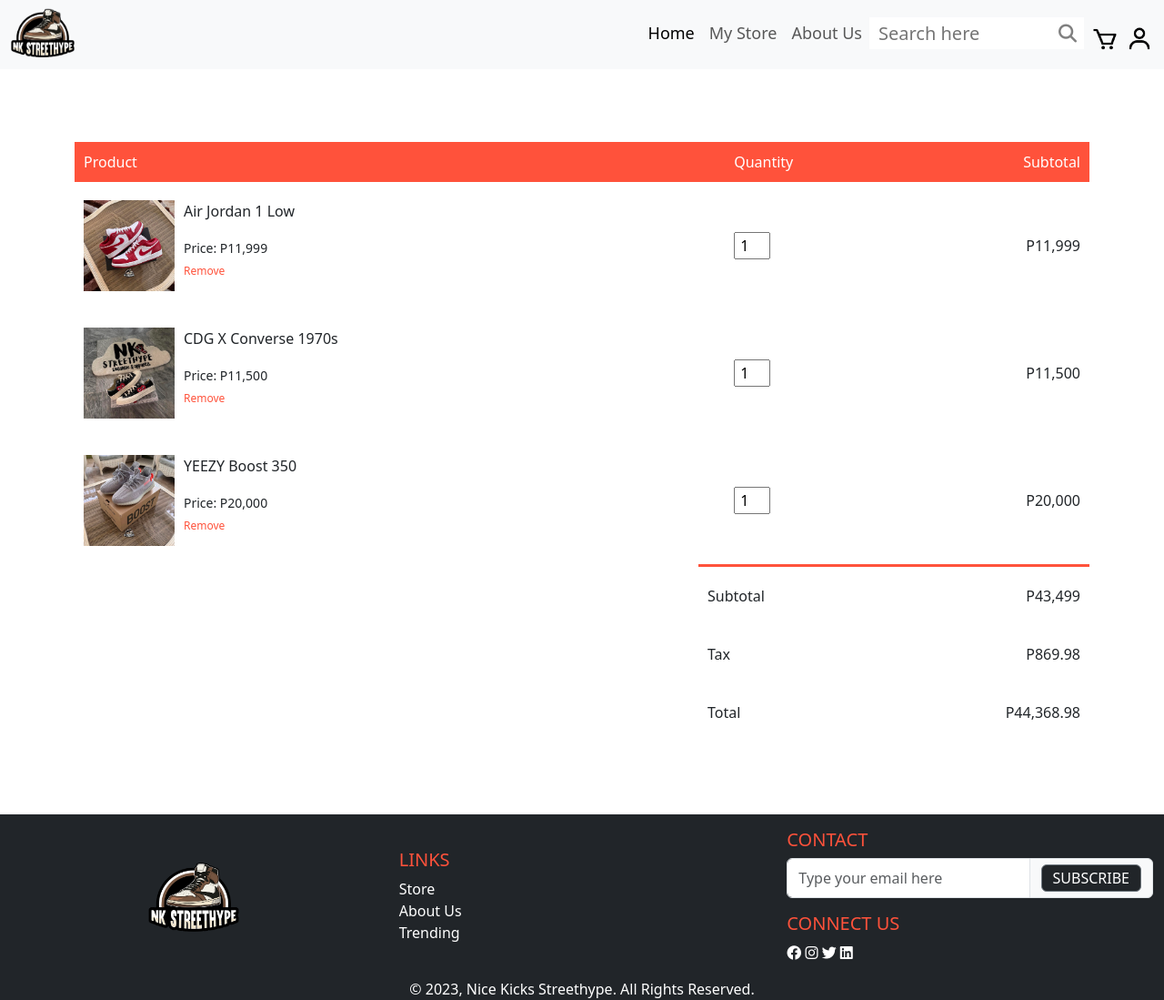
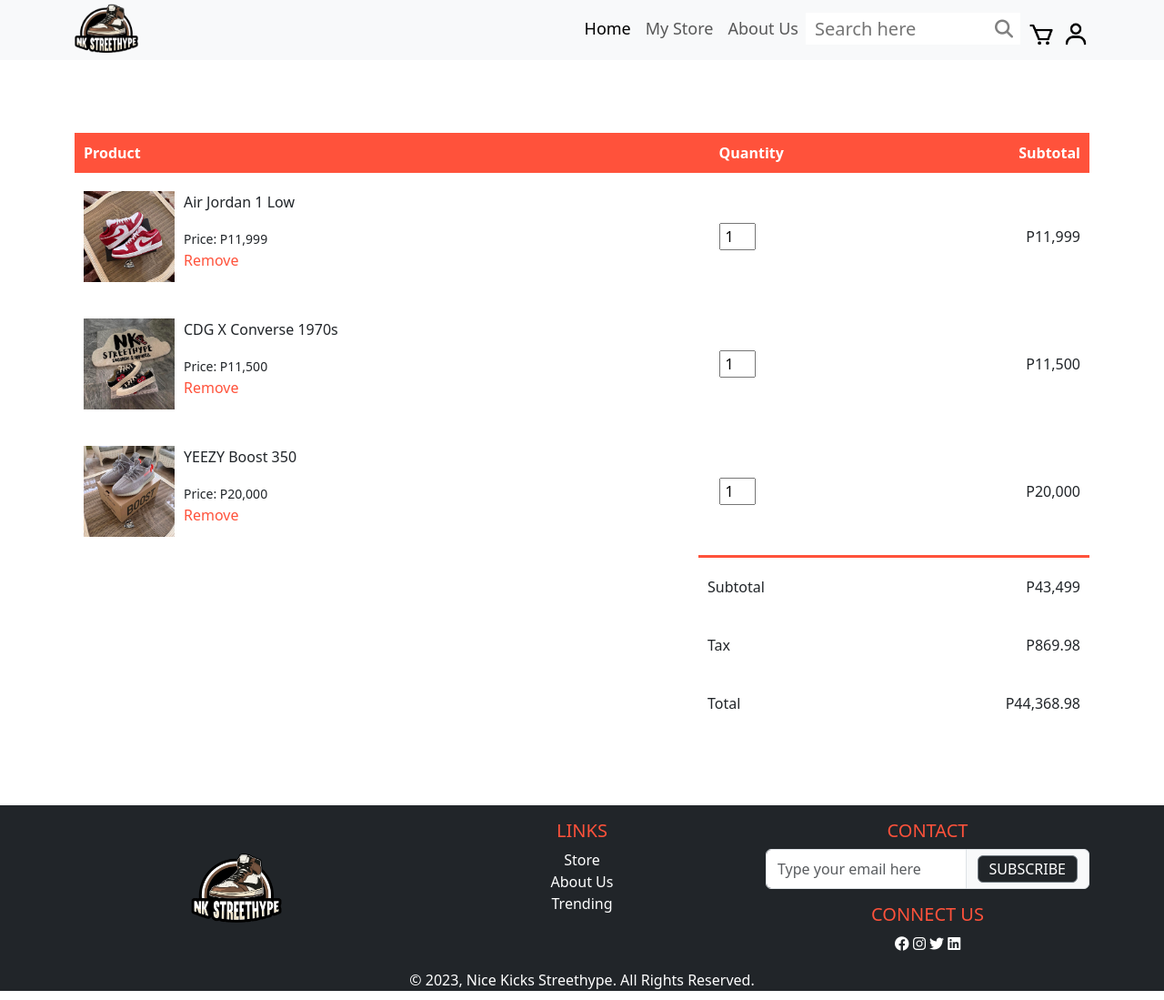
Before and after one commit to Kloy24/Final-MP1, a plain HTML site: page cart.html in a window 1280 px wide. Shown: the part 4-1103 px from the top of the page at 91% size. Drawn offline with nearby package versions, Linux system fonts and the light colour scheme.

Commit message:
Update cart.html

```diff
--- a/cart.html
+++ b/cart.html
@@ -29,7 +29,7 @@
         padding: 10px;
         color: white;
         background: #ff523b;
-        font-weight: normal;
+        /* font-weight: normal; */
       }
       td{
         padding: 20px 10px;
@@ -42,7 +42,7 @@
       }
       td a{
         color: #ff523b;
-        font-size: 12px;
+        /* font-size: 12px; */
       }
       td img{
         width: 100px;
@@ -70,10 +70,12 @@
 <body>
     <header>
         <nav class="navbar navbar-expand-lg bg-body-tertiary ">
-            <div class="container-fluid">
-                <a class="navbar-brand" href="index.html">
+            <div class="container">
+                <div class="col">
+                <a class="navbar-brand inline-flex " href="index.html">
                   <img src="3.png" alt="NKstreethype" width="70vh" height="m-auto">
                 </a>
+                </div>
                <div class="d-flex align-items-end gap-2">
                 <div class="collapse navbar-collapse" id="navbarNavDropdown">
                     <ul class="navbar-nav">
@@ -183,20 +185,20 @@
     </div>
 
 <footer class="bg-dark text-white py-3">
-    <div class="container-fluid">
-      <div class="row align-items-center">
-        <div class="col d-flex justify-content-center align-items-center">
+    <div class="container text-center">
+      <div class="row ">
+        <div class="col-sm d-flex justify-content-center align-items-center">
           <a class="navbar-brand" href="index.html">
             <img src="3.png" alt="NKstreethype" width="100vh" height="m-auto">
           </a>
         </div>
-        <div class="col">
+        <div class="col-sm">
           <h5>LINKS</h5>
           <a class="d-block text-white" href="store.html">Store</a>
           <a class="d-block text-white" href="aboutus.html">About Us</a>
           <a class="d-block text-white" href="store.html">Trending</a>
         </div>
-        <div class="col">
+        <div class="col-sm">
             <h5>CONTACT</h5>
       <div class="input-group mb-3">
         <input type="text" class="form-control" placeholder="Type your email here" aria-label="Type your email here" aria-describedby="basic-addon2">
```
